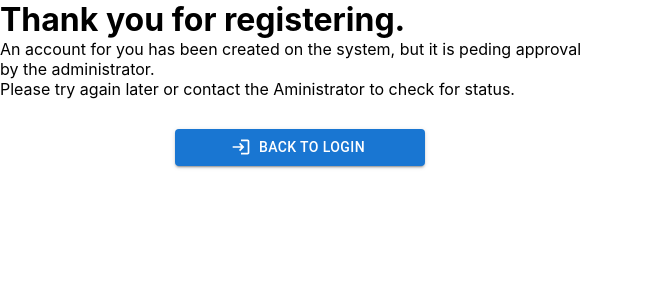
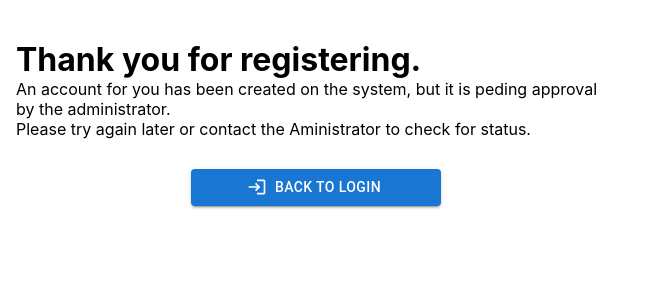
Before and after one commit to fborghesi/mldemo-web, a Next.js app: page /authorize in a window 1280 px wide. Shown: the top 300 px of the page, without its empty margins (0-659 px from the left). Built offline with nearby package versions, Linux system fonts and the light colour scheme; no server answers.

Commit message:
Added margins to "thank you for registering" message

```diff
--- a/pages/authorize.tsx
+++ b/pages/authorize.tsx
@@ -55,7 +55,7 @@ const Authorize = () => {
     }
 
     return (
-            <Box width="600px">
+            <Box width="600px" m={2} pt={3}>
             <h1>Thank you for registering.</h1>
             <p>An account for you has been created on the system, but it is peding approval by the administrator.</p>
             <p>Please try again later or contact the Aministrator to check for status.</p>
```
